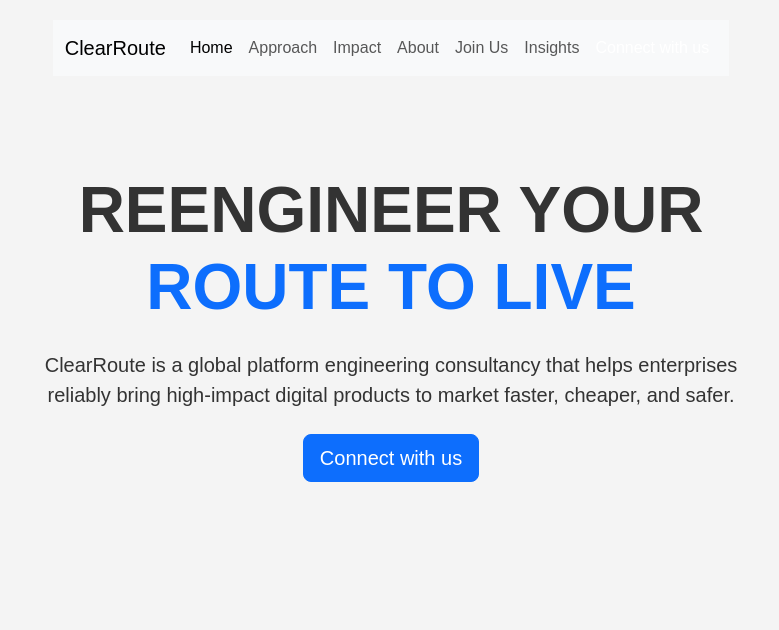
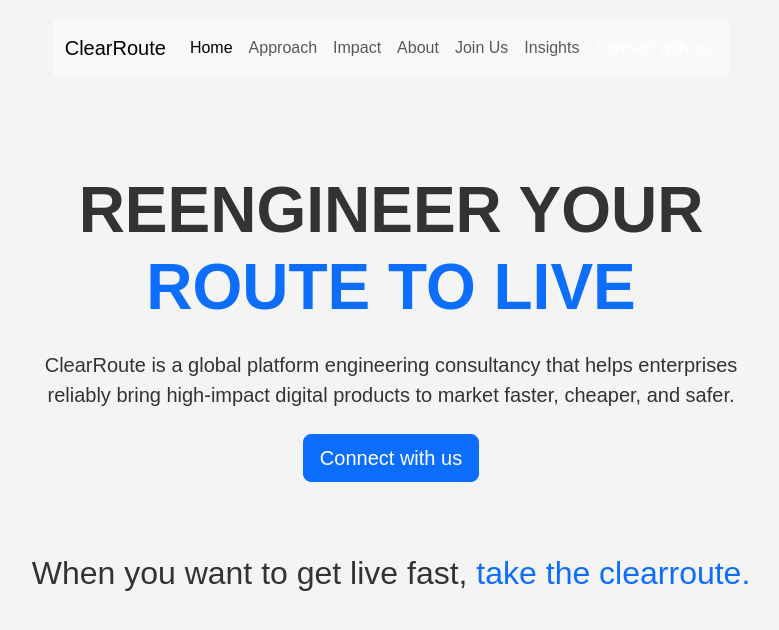
Before and after one commit to clear-route/golden-path-clearroute, a website: page public/index.html in a window 1280 px wide. Shown: the whole page, without its empty margins (249-1028 px from the left). Drawn offline with nearby package versions, Linux system fonts and the light colour scheme.

Commit message:
feat: Add 'get live fast' subheading section

```diff
--- a/public/index.html
+++ b/public/index.html
@@ -51,6 +51,11 @@
                 <a href="#contact" class="btn btn-primary btn-lg">Connect with us</a>
             </div>
         </section>
+        <section id="subheading" class="row py-4">
+            <div class="col-md-10 mx-auto text-center">
+                <h2 class="fw-normal">When you want to get live fast, <span class="text-primary">take the clearroute.</span></h2>
+            </div>
+        </section>
     </main>
     <script src="https://cdn.jsdelivr.net/npm/bootstrap@5.3.0/dist/js/bootstrap.bundle.min.js"></script>
     <script src="js/main.js"></script>
```
